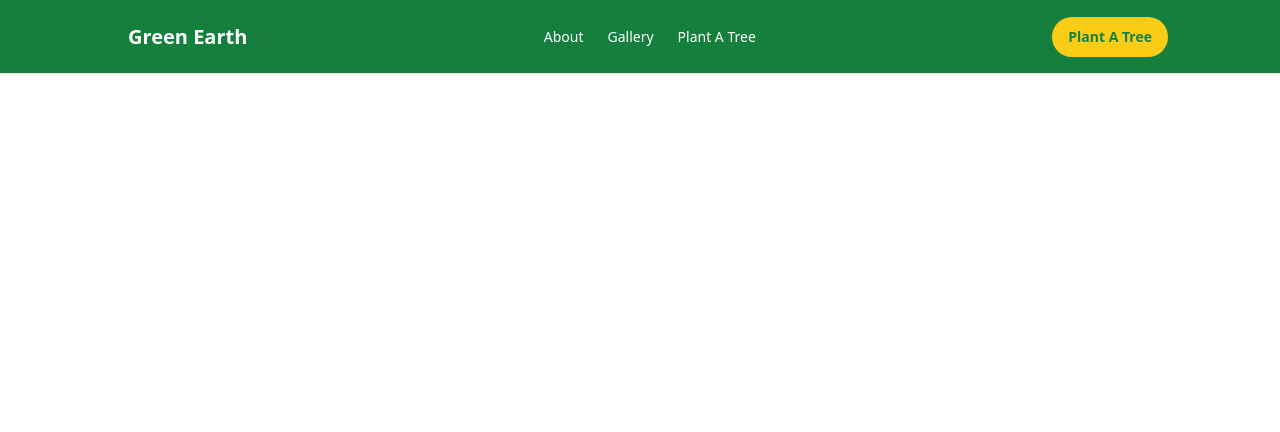
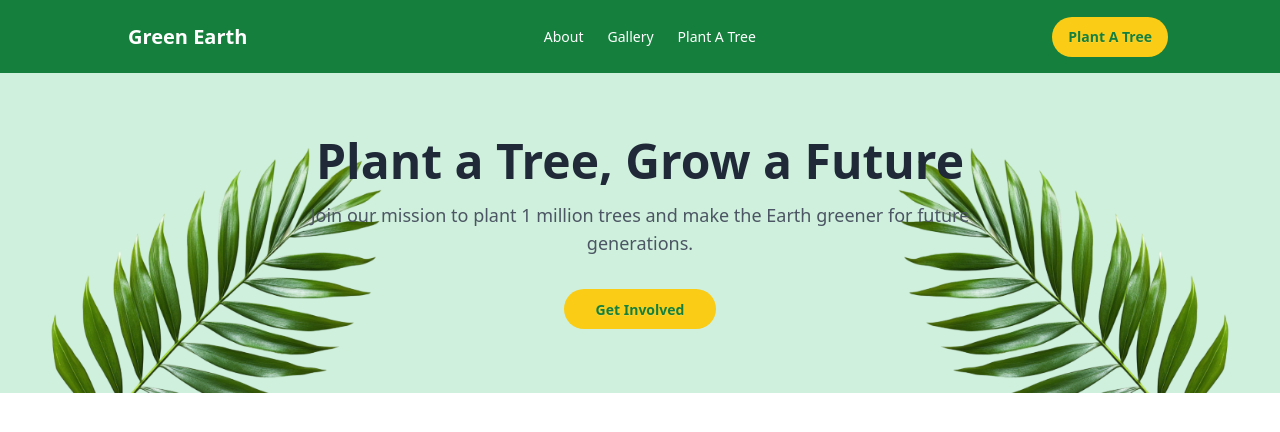
Before and after one commit to sumu749/green-earth-by-sumu, a website: page index.html in a window 1280 px wide. Drawn offline with Linux system fonts and the light colour scheme.

Commit message:
hero section added

```diff
--- a/index.html
+++ b/index.html
@@ -77,5 +77,40 @@
                 >
             </div>
         </div>
+
+        <!-- Hero Section -->
+        <div
+            class="bg-[#cff0dc] py-16 px-4 flex items-center justify-center relative overflow-hidden"
+        >
+            <!-- Left Leaf -->
+            <img
+                src="./assets/hero-leaf1.png"
+                alt="Hero Leaf 1"
+                class="absolute left-0 top-8 md:top-12 w-64 md:w-105 opacity-100 pointer-events-none"
+            />
+
+            <!-- Center Content -->
+            <div class="text-center max-w-2xl z-10">
+                <h1 class="text-5xl font-bold text-[#1f2937] mb-4">
+                    Plant a Tree, Grow a Future
+                </h1>
+                <p class="text-lg text-[#4b5563] mb-8">
+                    Join our mission to plant 1 million trees and make the Earth
+                    greener for future generations.
+                </p>
+                <button
+                    class="btn rounded-full bg-[#facc15] shadow-none border-none text-[#15803d] font-semibold px-8"
+                >
+                    Get Involved
+                </button>
+            </div>
+
+            <!-- Right Leaf -->
+            <img
+                src="./assets/hero-leaf2.png"
+                alt="Hero Leaf 2"
+                class="absolute right-0 top-8 md:top-12 w-64 md:w-105 opacity-100 pointer-events-none"
+            />
+        </div>
     </body>
 </html>
```
Also changed, not shown: public/output.css.
